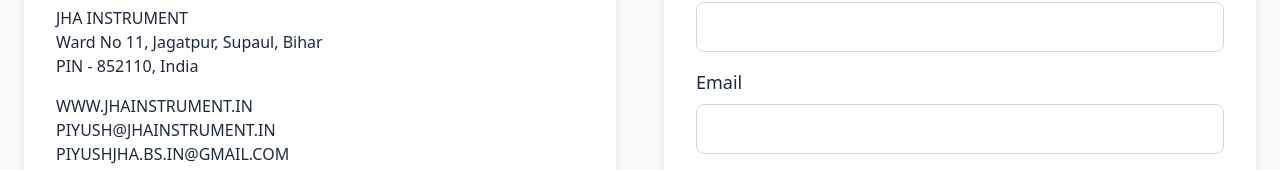
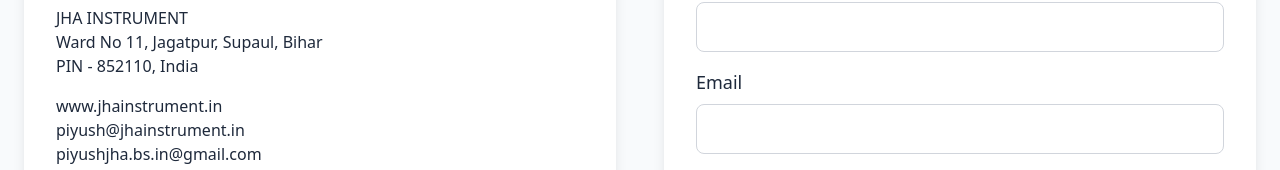
Before and after one commit to Manasraj9/website-company, a Next.js app in the folder comp-web/: page /contact in a window 1280 px wide. Shown: the part 757-927 px from the top of the page. Built offline with nearby package versions, Linux system fonts and the light colour scheme.

Commit message:
contact us page small update

```diff
--- a/comp-web/src/app/contact/page.jsx
+++ b/comp-web/src/app/contact/page.jsx
@@ -115,9 +115,9 @@
                   <p>JHA INSTRUMENT</p>
                   <p>Ward No 11, Jagatpur, Supaul, Bihar</p>
                   <p>PIN - 852110, India</p>
-                  <p className="mt-4"><a href="http://www.jhainstrument.in" className="hover:underline">WWW.JHAINSTRUMENT.IN</a></p>
-                  <p><a href="mailto:piyush@jhainstrument.in" className="hover:underline">PIYUSH@JHAINSTRUMENT.IN</a></p>
-                  <p><a href="mailto:piyushjha.bs.in@gmail.com" className="hover:underline">PIYUSHJHA.BS.IN@GMAIL.COM</a></p>
+                  <p className="mt-4"><a href="http://www.jhainstrument.in" className="hover:underline">www.jhainstrument.in</a></p>
+                  <p><a href="mailto:piyush@jhainstrument.in" className="hover:underline">piyush@jhainstrument.in</a></p>
+                  <p><a href="mailto:piyushjha.bs.in@gmail.com" className="hover:underline">piyushjha.bs.in@gmail.com</a></p>
                   <p>PH: 9431073402</p>
                 </div>
 
```
